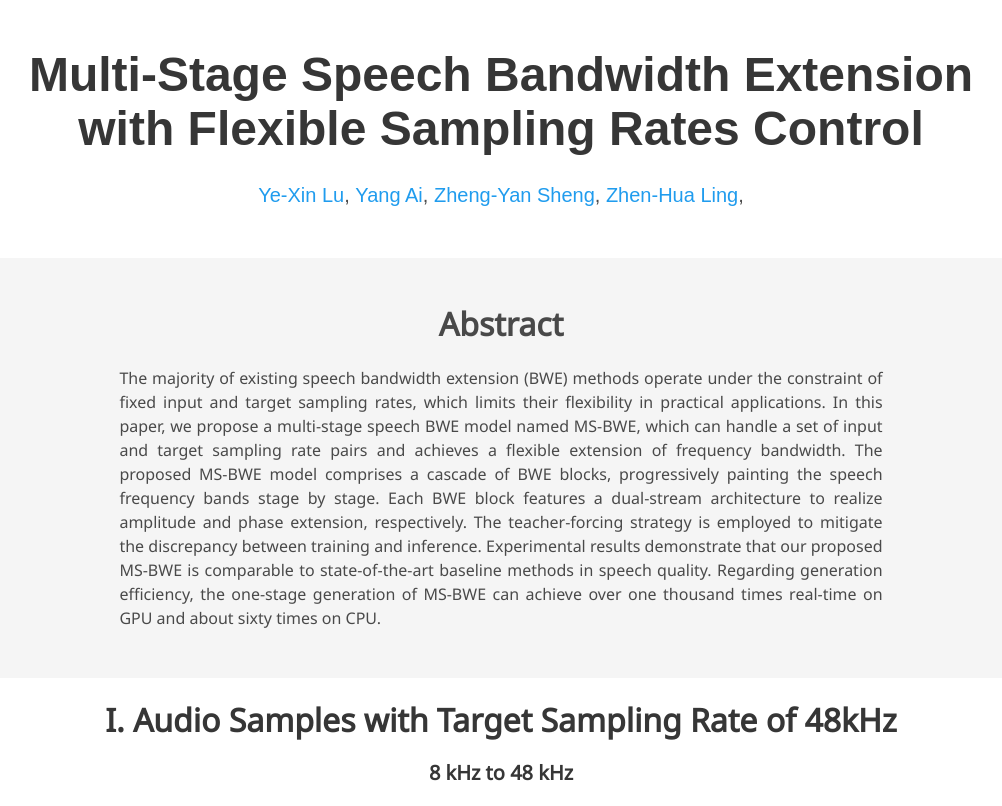
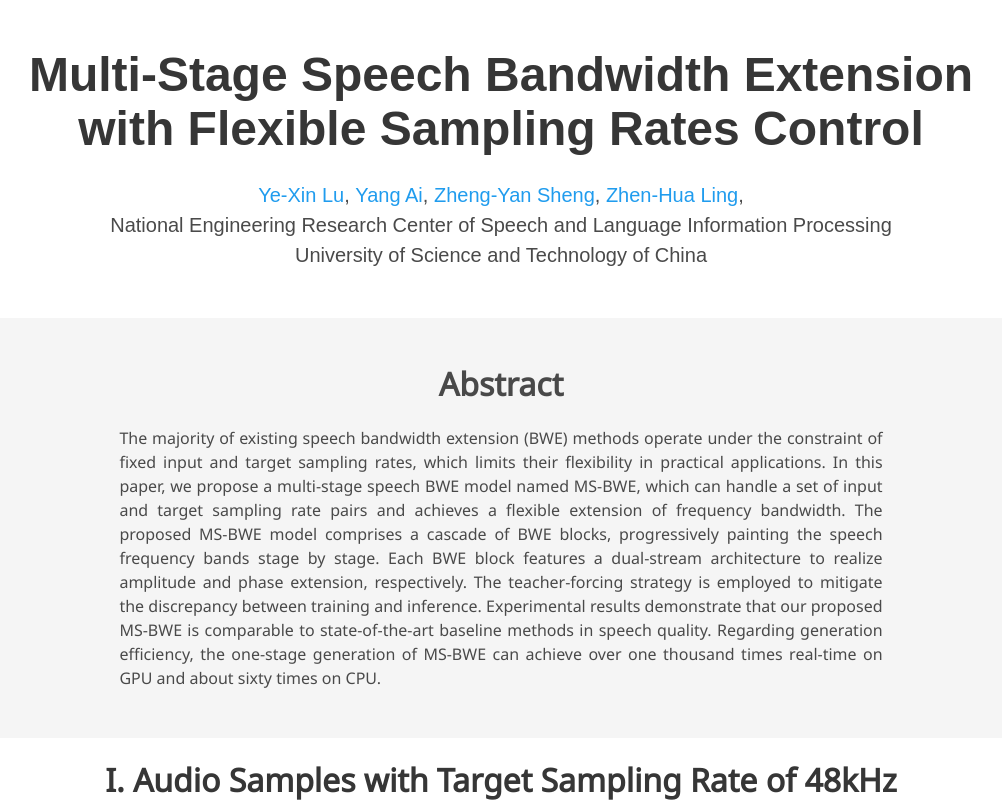
Before and after one commit to yxlu-0102/MS-BWE-demo, a plain HTML site: page docs/index.html in a window 1280 px wide. Shown: the top 806 px of the page, without its empty margins (139-1141 px from the left). Drawn offline with nearby package versions, Linux system fonts and the light colour scheme; some icons are missing; a web font is replaced by a local one.

Commit message:
Update index.html

```diff
--- a/docs/index.html
+++ b/docs/index.html
@@ -41,9 +41,9 @@
                 <a href="http://staff.ustc.edu.cn/~zhling" target="_blank">Zhen-Hua Ling</a>,</span>
             </div>
 
-            <!-- <div class="is-size-5 publication-authors">
+            <div class="is-size-5 publication-authors">
               <span class="author-block">National Engineering Research Center of Speech and Language Information Processing <br> University of Science and Technology of China<br></span>
-            </div> -->
+            </div>
 
             <!-- <div class="column has-text-centered">
               <div class="publication-links"> -->
```
